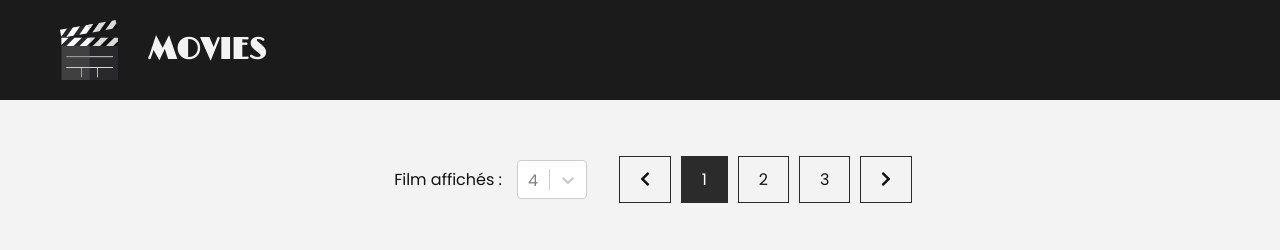
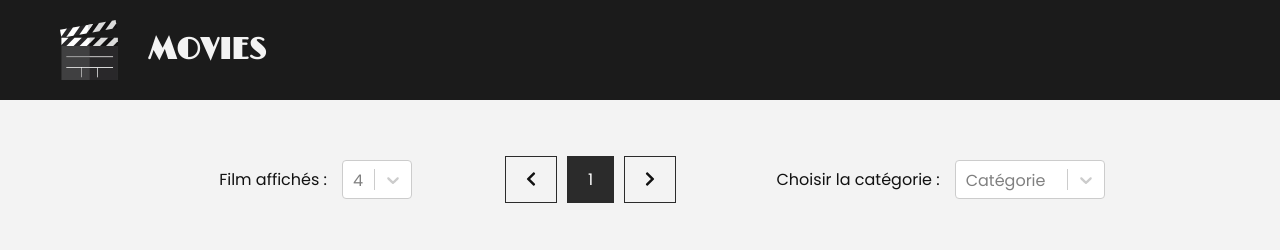
Before and after one commit to MikaelBihouise/react-interview-movies, a React (Create React App) app: page / in a window 1280 px wide. Shown: the top 250 px of the page. Built offline with nearby package versions, Linux system fonts and the light colour scheme.

Commit message:
starting filter

```diff
--- a/src/App.css
+++ b/src/App.css
@@ -197,3 +197,15 @@ progress::-webkit-progress-value {
   width: 70px;
   margin-left: 15px;
 }
+
+.category-filter {
+  display: flex;
+  align-items: center;
+  justify-content: center;
+  width: 350px;
+}
+
+.select-filtre {
+  width: 150px;
+  margin-left: 15px;
+}
--- a/src/components/Content.js
+++ b/src/components/Content.js
@@ -10,7 +10,7 @@ let movies = require('../components/movies');
 function Content(props) {
 
     const [currentPage, setCurrentPage] = useState(1);
-    const [itemsPerPage, setitemsPerPage] = useState(4);
+    const [itemsPerPage, setitemsPerPage] = useState(12);
 
     const [pageNumberLimit, setpageNumberLimit] = useState(3);
     const [maxPageNumberLimit, setMaxPageNumberLimit] = useState(3);
@@ -58,8 +58,6 @@ function Content(props) {
         return(<CardMovie title={movie.title} likes={movie.likes} dislikes={movie.dislikes} category={movie.category} id={movie.id} img={movie.img} />);
     });
 
-    console.log(movieData[0]);
-
     const handlePrevButton = () => {
         if(currentPage - 1 < 1) {
             setCurrentPage(currentPage);
@@ -81,6 +79,14 @@ function Content(props) {
         { value: 8, label: 8 },
         { value: 12, label: 12 }
     ];
+
+    const filtreFilm = [];
+
+    const categoryFilm = movieData.map((movie) => {
+        filtreFilm.push({id: movie.props.category, label: movie.props.category})
+    });
+
+
 
     const handleChange = (e) => {
         setitemsPerPage(e.value);
@@ -109,6 +115,14 @@ function Content(props) {
                             </li>
                         </ul>
                     </div>
+                    <div className='category-filter'>
+                        <p>Choisir la catégorie : </p>
+                        <Select
+                            options={filtreFilm}
+                            placeholder='Catégorie'
+                            className='select-filtre'
+                        />
+                    </div>
                 </div>
                 <div className="content">
                     {movieData}
--- a/src/components/movies.js
+++ b/src/components/movies.js
@@ -38,8 +38,8 @@ const movies = [
     id: '6',
     title: 'Pulp Fiction',
     category: 'Thriller',
-    likes: 11,
-    dislikes: 3,
+    likes: 11233,
+    dislikes: 32,
     img: '/pulp-fiction.jpg'
   }, {
     id: '7',
```
